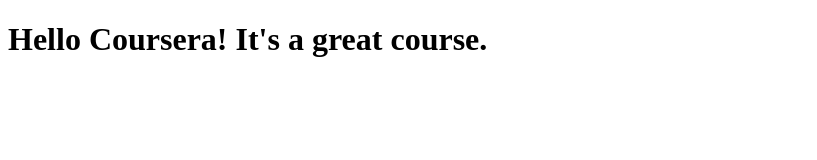
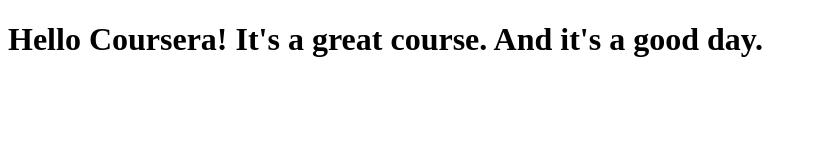
Before and after one commit to Perseus2021/coursera-test, a plain HTML site: page site/index.html in a window 1280 px wide. Shown: the whole page, without its empty margins (0-817 px from the left). Drawn offline with Linux system fonts and the light colour scheme.

Commit message:
small change

```diff
--- a/site/index.html
+++ b/site/index.html
@@ -4,6 +4,6 @@
 	<title>Hello Coursera!</title>
 </head>
 <body>
-<h1>Hello Coursera! It's a great course.</h1>
+<h1>Hello Coursera! It's a great course. And it's a good day.</h1>
 </body>
 </html>
```
